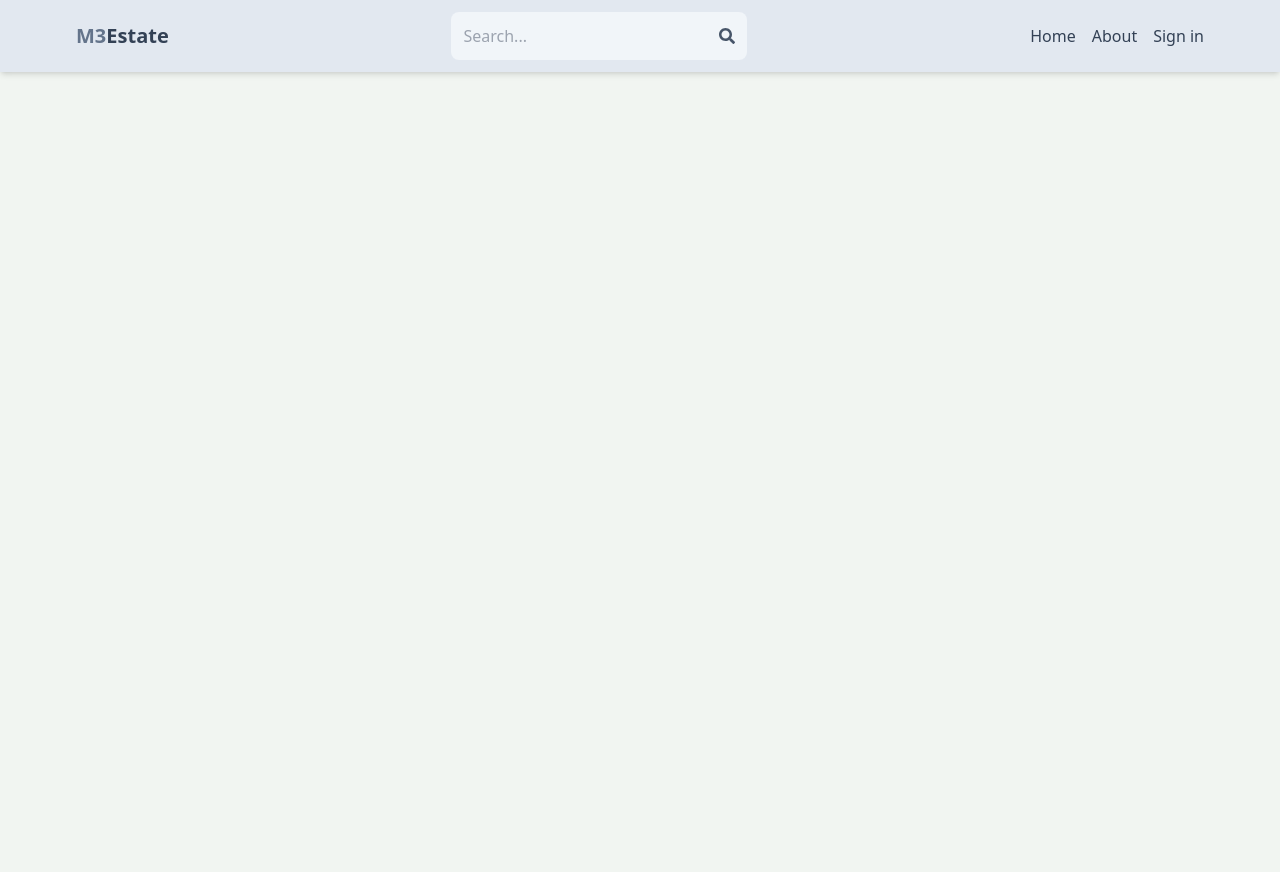
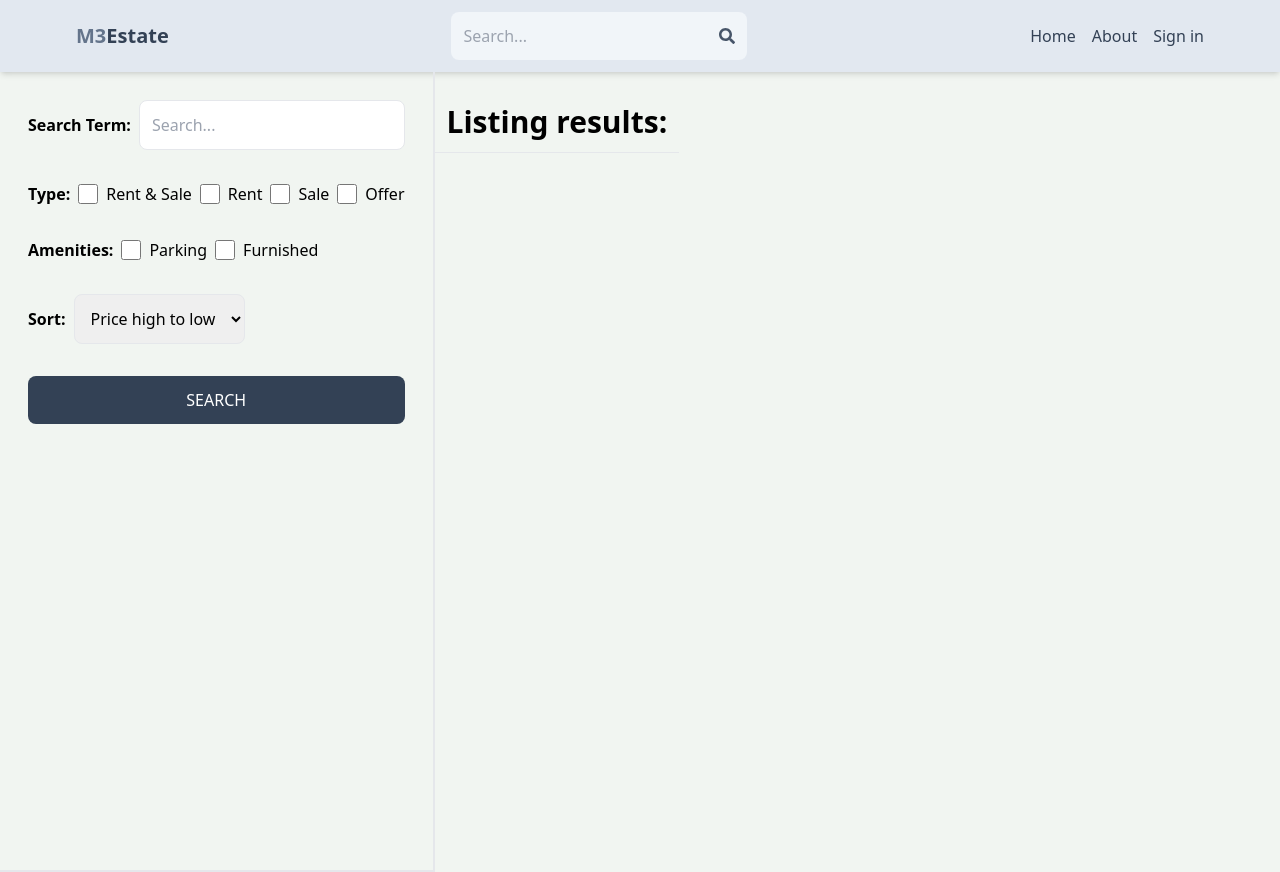
Before and after one commit to MyoMyatMin/mern-estate, a React (Vite) app in the folder client/: page /search in a window 1280 px wide. Before the commit the page ends 800 px from the top, so only its background shows below. Built offline with nearby package versions, Linux system fonts and the light colour scheme; no server answers.

Commit message:
Create search page UI

```diff
--- a/client/src/App.jsx
+++ b/client/src/App.jsx
@@ -11,6 +11,7 @@
 import CreateListing from "./pages/CreateListing";
 import UpdateListing from "./pages/UpdateListing";
 import Listing from "./pages/Listing";
+import Search from "./pages/Search";
 
 export default function App() {
   return (
@@ -22,6 +23,7 @@
         <Route path="/sign-up" element={<SignUp />} />
         <Route path="/about" element={<About />} />
         <Route path="/listing/:listingID" element={<Listing />} />
+        <Route path="/search" element={<Search />} />
         <Route element={<PrivateRoute />}>
           <Route path="/profile" element={<Profile />} />
           <Route path="/create-listing" element={<CreateListing />} />
--- /dev/null
+++ b/client/src/pages/Search.jsx
@@ -0,0 +1,70 @@
+import React from "react";
+
+export default function Search() {
+  return (
+    <div className="flex flex-col md:flex-row">
+      <div className="p-7 border-b-2 md:border-r-2 md:min-h-screen">
+        <form className="flex flex-col gap-8">
+          <div className="flex items-center gap-2 ">
+            <label className="whitespace-nowrap font-semibold">
+              Search Term:
+            </label>
+            <input
+              type="text"
+              id="searchTerm"
+              placeholder="Search..."
+              className="border rounded-lg p-3 w-full"
+            />
+          </div>
+          <div className="flex gap-2 flex-wrap items-center">
+            <label className="font-semibold">Type:</label>
+            <div className="flex gap-2">
+              <input type="checkbox" id="all" className="w-5" />
+              <span>Rent & Sale</span>
+            </div>
+            <div className="flex gap-2">
+              <input type="checkbox" id="rent" className="w-5" />
+              <span>Rent</span>
+            </div>
+            <div className="flex gap-2">
+              <input type="checkbox" id="sale" className="w-5" />
+              <span>Sale</span>
+            </div>
+            <div className="flex gap-2">
+              <input type="checkbox" id="offer" className="w-5" />
+              <span>Offer</span>
+            </div>
+          </div>
+          <div className="flex gap-2 flex-wrap items-center">
+            <label className="font-semibold">Amenities:</label>
+            <div className="flex gap-2">
+              <input type="checkbox" id="parking" className="w-5" />
+              <span>Parking</span>
+            </div>
+            <div className="flex gap-2">
+              <input type="checkbox" id="furnished" className="w-5" />
+              <span>Furnished</span>
+            </div>
+          </div>
+          <div className="flex items-center gap-2">
+            <label className="font-semibold">Sort:</label>
+            <select id="sort_order" className="border rounded-lg p-3">
+              <option value="">Price high to low</option>
+              <option value="">Price low to high</option>
+              <option value="">Latest</option>
+              <option value="">Oldest</option>
+            </select>
+          </div>
+          <button className="bg-slate-700 text-white p-3 rounded-lg uppercase hover:opacity-95">
+            Search
+          </button>
+        </form>
+      </div>
+      <div className="">
+        <h1 className="text-3xl font-semibold border-b p-3 mt-5">
+          Listing results:
+        </h1>
+      </div>
+    </div>
+  );
+}
```
